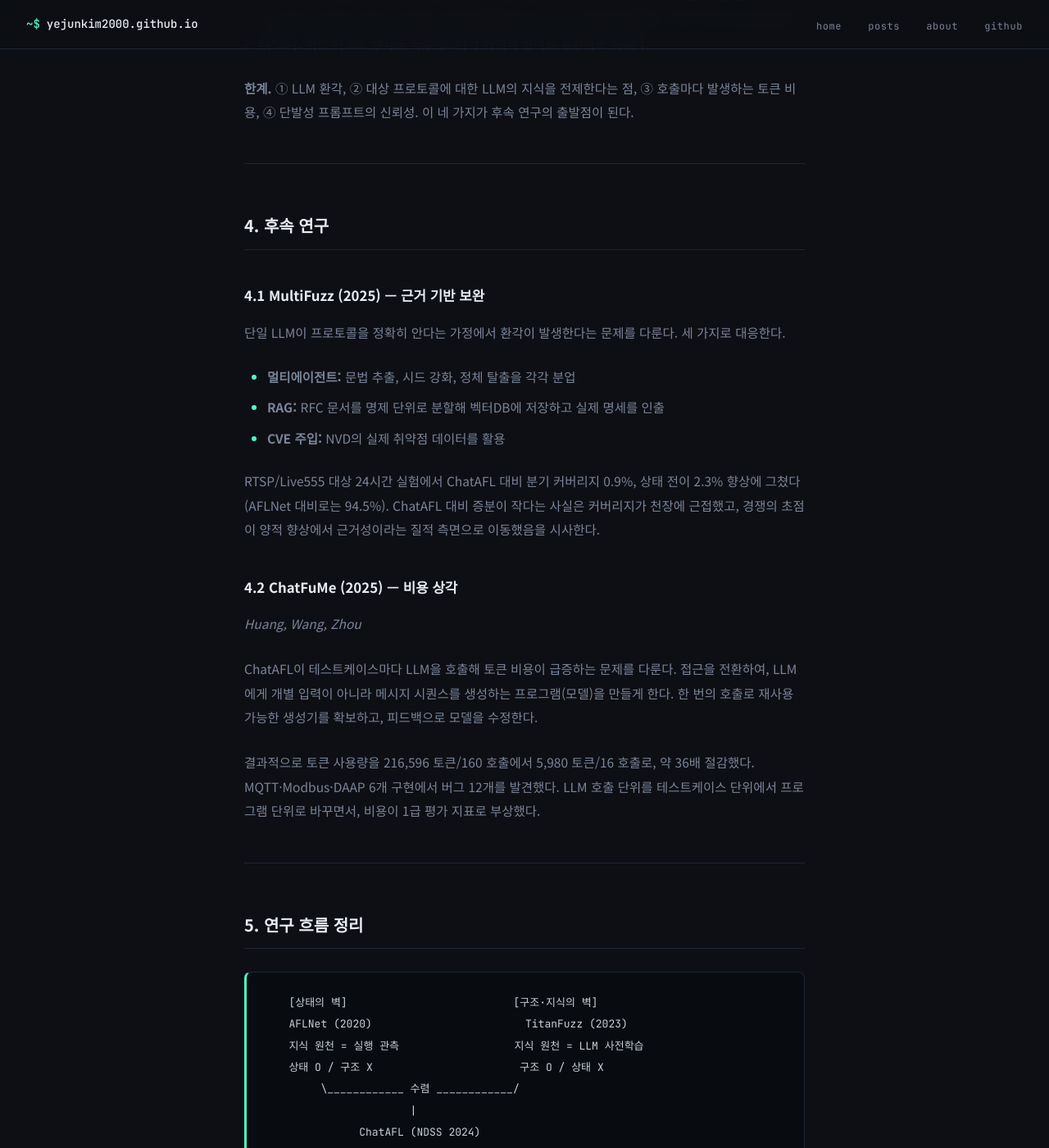
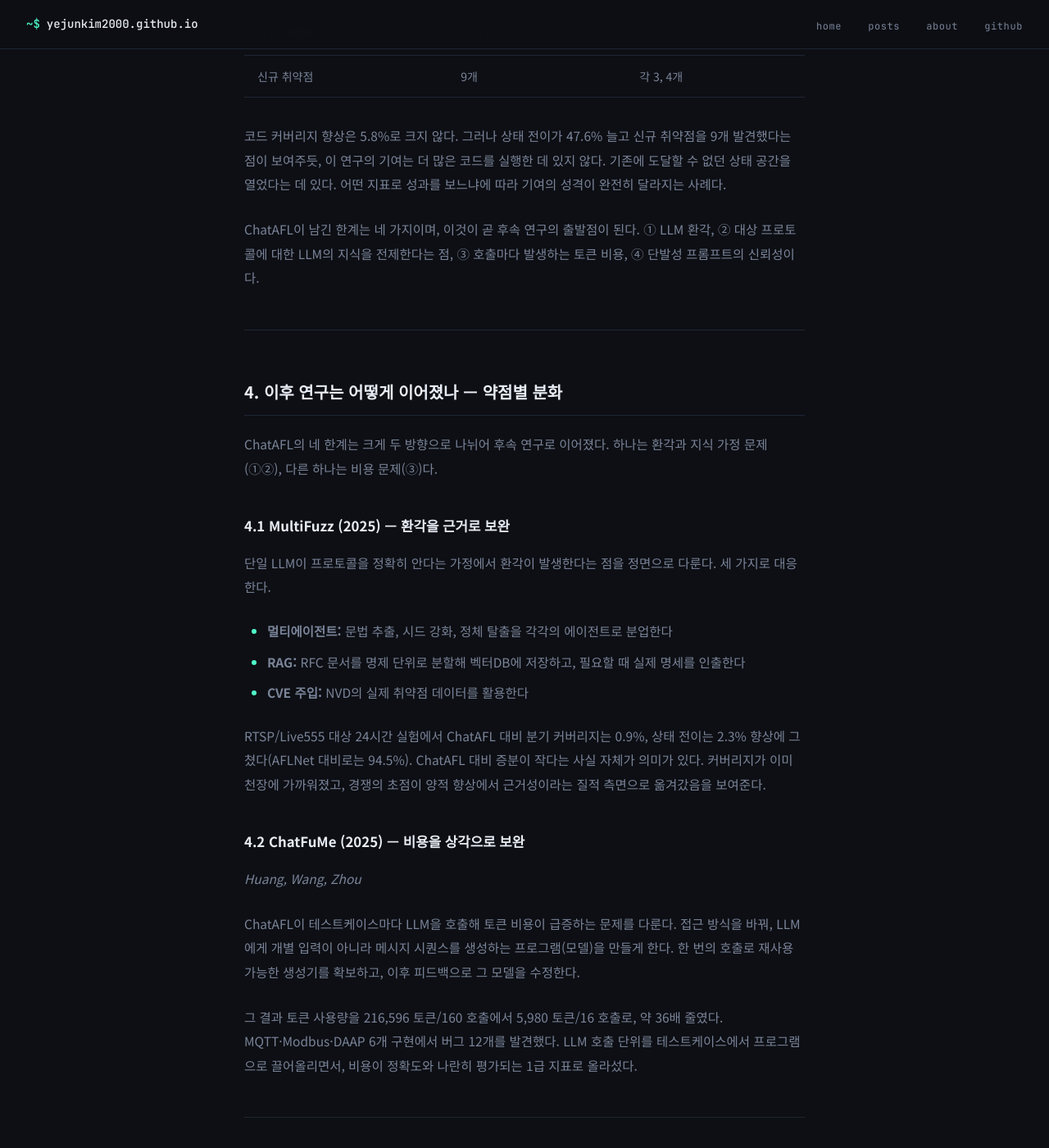
Before and after one commit to yejunkim2000/yejunkim2000.github.io, a Jekyll site: the page built from _posts/2026-06-30-llm-protocol-fuzzing-trend.md, in a window 1280 px wide and 1400 px high, scrolled down 3836 px. Shown: the whole window at 82% size. Built offline with Jekyll 4.4.1, drawn with Linux system fonts in a browser that asks for light colours; some of the changed text lies outside the part shown.

Commit message:
Update 2026-06-30-llm-protocol-fuzzing-trend.md

````diff
--- a/_posts/2026-06-30-llm-protocol-fuzzing-trend.md
+++ b/_posts/2026-06-30-llm-protocol-fuzzing-trend.md
@@ -7,79 +7,81 @@
 tags: [논문리뷰, 퍼징, 프로토콜퍼징, LLM, ChatAFL, AFLNet, NDSS, 소프트웨어보안]
 ---
 
-> 보안 컨퍼런스 NDSS 2024의 ChatAFL을 중심에 두고, 선행 연구 2편과 후속 연구 2편을 함께 정리한다. 프로토콜 퍼징의 지식 원천이 관측에서 LLM 사전학습으로, 다시 외부 문서 기반 근거로 이동하는 흐름을 다룬다.
+> 보안 컨퍼런스 NDSS 2024의 ChatAFL을 중심에 두고, 선행 연구 2편과 후속 연구 2편을 함께 읽으며 프로토콜 퍼징 분야의 연구 흐름을 정리했다. 이 문제가 왜 중요했고, 기존 연구는 무엇이 부족했으며, ChatAFL이 무엇을 해결했고, 이후 연구가 어떻게 이어졌는지를 따라간다.
 
 ---
 
 ## 다루는 논문
 
-| 구분 | 논문 | 발표 | 기여 |
-|------|------|------|------|
+| 구분 | 논문 | 발표 | 한 줄 위치 |
+|------|------|------|-----------|
 | 선행 ① | AFLNet | ICST 2020 | 명세 없이 상태를 학습하는 그레이박스 프로토콜 퍼저 |
 | 선행 ② | TitanFuzz | ISSTA 2023 | LLM을 입력 생성기로 사용 |
 | 중심 | ChatAFL | NDSS 2024 (Distinguished Paper) | 두 접근의 결합 |
 | 후속 ① | MultiFuzz | arXiv 2025 (preprint) | 환각 문제를 근거 기반으로 보완 |
 | 후속 ② | ChatFuMe | arXiv 2025 (preprint) | 토큰 비용 문제를 모델 합성으로 보완 |
 
-중심 논문은 보안 4대 학회(NDSS)의 Distinguished Paper다. 선행 두 편은 테스팅·소프트웨어공학 학회(ICST·ISSTA) 발표작이지만 각 접근의 시초다. 후속 두 편은 2025년 arXiv 프리프린트로 피어리뷰 전이며, 인용한 수치는 저자 주장이다.
+중심 논문 ChatAFL은 보안 4대 학회인 NDSS의 Distinguished Paper다. 선행 두 편은 테스팅·소프트웨어공학 학회(ICST·ISSTA) 발표작이지만 각각 상태기반 퍼징과 LLM 퍼징 계보의 시초여서 함께 다룬다. 후속 두 편은 2025년 arXiv 프리프린트로 아직 피어리뷰 전이며, 인용한 수치는 저자 주장이다.
 
 ---
 
-## 1. 문제 정의 — 프로토콜 퍼징의 두 가지 벽
+## 1. 왜 중요한 문제였나 — 프로토콜 퍼징의 두 가지 벽
 
-네트워크 프로토콜(RTSP, MQTT, FTP 등)을 사용하는 서버·IoT·미들웨어는 공격 표면이 넓지만, 퍼징을 어렵게 하는 두 가지 구조적 제약이 있다.
+네트워크 프로토콜(RTSP, MQTT, FTP 등)을 사용하는 서버·IoT·미들웨어는 공격 표면이 넓다. 그러나 이 영역의 퍼징은 두 가지 구조적 제약 때문에 오랫동안 어려웠다.
 
 **상태의 벽.** 프로토콜은 상태기계다. `LOGIN → SETUP → PLAY` 같은 순서를 지켜야 깊은 코드 경로에 도달한다. 단일 패킷을 무작위로 던지는 퍼저는 초기 상태에서 더 나아가지 못한다.
 
-**구조의 벽.** 메시지는 엄격한 문법을 갖는다. 무작위 변이는 파서 진입 단계에서 거부되어 실행 예산을 소모한다.
+**구조의 벽.** 메시지는 엄격한 문법을 갖는다. 무작위 변이는 파서 진입 단계에서 거부되어 실행 예산만 소모한다.
 
-여기에 더해, 기계가 읽을 수 있는 명세(spec)가 있으면 퍼징이 수월하지만 현실의 구현체에는 명세가 없다는 제약이 있다. 다섯 편의 논문은 모두 "명세 없는 환경에서 퍼징에 필요한 지식을 어디서 얻을 것인가"라는 질문에 대한 서로 다른 답이다.
+여기에 더해, 기계가 읽을 수 있는 명세가 있으면 퍼징이 수월하지만 현실의 구현체에는 명세가 없다는 제약이 깔려 있다. 이 글에서 다루는 다섯 편은 모두 "명세 없는 환경에서 퍼징에 필요한 지식을 어디서 얻을 것인가"라는 하나의 질문에 대한 서로 다른 답으로 읽을 수 있다.
 
 ---
 
-## 2. 선행 연구
+## 2. 기존 연구는 무엇이 부족했나 — 두 갈래의 선행 연구
 
-### 2.1 AFLNet (ICST 2020)
+### 2.1 AFLNet (ICST 2020) — 실행 관측에서 지식을 얻다
 
 *Pham, Böhme, Roychoudhury*
 
 상태기반 프로토콜을 위한 최초의 그레이박스(커버리지 피드백) 퍼저다. 세 가지 설계가 핵심이다.
 
-- pcap 캡처를 시드로 사용해 명세 의존성을 제거
-- 입력을 메시지 단위로 구조화하고 변이
-- 서버 응답 코드를 상태로 간주하여 상태기계를 역추론
+- pcap 캡처를 시드로 사용해 명세 의존성을 제거한다
+- 입력을 메시지 단위로 구조화하고 변이한다
+- 서버 응답 코드를 상태로 간주하여 상태기계를 역추론한다
 
-가장 중요한 기여는 알고리즘이 아니라 문제의 재정의다. 명세 대신 관측된 동작에서 상태를 학습한다는 접근을 제시했다.
+가장 중요한 기여는 알고리즘이 아니라 문제의 재정의다. 명세 대신 관측된 동작에서 상태를 학습한다는 발상을 처음 제시했다.
 
-**한계.** 시드에 없던 새로운 구조의 메시지를 합성하지 못하고(구조의 벽), 상태 해상도가 거칠며, 커버리지 정체 시 탈출 전략이 없다.
+다만 한계가 분명했다. 시드에 없던 새로운 구조의 메시지를 합성하지 못했고(구조의 벽이 그대로 남음), 상태 해상도가 거칠었으며, 커버리지가 정체됐을 때 빠져나올 전략이 없었다.
 
-### 2.2 TitanFuzz (ISSTA 2023)
+### 2.2 TitanFuzz (ISSTA 2023) — LLM에서 지식을 얻다
 
 *Deng, Xia, Peng, Yang, Zhang*
 
 LLM을 퍼징 입력 생성기로 직접 사용한 최초의 연구다. 생성형 모델(Codex)과 인필링 모델(InCoder)로 딥러닝 라이브러리의 입력을 생성·변이했다. TensorFlow에서 30.38%, PyTorch에서 50.84%의 커버리지 향상과 버그 65개(신규 44개)를 보고했다.
 
-핵심 통찰은 LLM이 입력 구조에 대한 지식을 이미 사전학습으로 보유하고 있다는 점이다.
+핵심 통찰은 LLM이 입력 구조에 대한 지식을 이미 사전학습으로 보유하고 있다는 점이다. AFLNet이 풀지 못한 구조의 벽을, LLM은 별도 학습 없이 넘을 수 있었다.
 
-**한계.** 무상태(stateless) 방식이다. 독립적인 프로그램 하나를 생성할 뿐, 상태 시퀀스 개념이 없다(상태의 벽).
+그러나 TitanFuzz는 무상태(stateless) 방식이었다. 독립적인 프로그램 하나를 통째로 생성할 뿐, 메시지 시퀀스라는 상태 개념이 없었다. 즉 AFLNet과 정반대 지점에 서 있었다.
 
-두 선행 연구는 상호 보완적이다. AFLNet은 상태를 다루지만 구조 합성이 약하고, TitanFuzz는 구조를 다루지만 상태 개념이 없다. 두 접근을 결합할 여지가 이 시점에 이미 존재했다.
+두 선행 연구를 나란히 놓으면 빈칸이 선명해진다. AFLNet은 상태를 다루지만 구조 합성이 약하고, TitanFuzz는 구조를 다루지만 상태가 없다. 한쪽의 강점이 다른 쪽의 약점을 정확히 채우는 형태였고, 두 접근을 결합할 여지가 이 시점에 이미 마련되어 있었다.
 
 ---
 
-## 3. 중심 연구 — ChatAFL (NDSS 2024)
+## 3. 중심 논문은 무엇을 해결했나 — ChatAFL (NDSS 2024)
 
 *Meng, Mirchev, Böhme, Roychoudhury (Distinguished Paper)*
 
-**목표.** 명세 없는 구현체에서 상태의 벽과 구조의 벽을 동시에 넘는다. AFLNet의 퍼징 골격에 TitanFuzz의 LLM 지식을 결합하는 전략을 취한다.
+ChatAFL의 목표는 명세 없는 구현체에서 상태의 벽과 구조의 벽을 동시에 넘는 것이다. 전략은 직관적이다. AFLNet의 퍼징 골격에 TitanFuzz의 LLM 지식을 결합한다. 두 선행 연구가 각자 풀던 절반씩을 한 시스템에 합친 것이다.
 
-**핵심 설계 — 역할 분담.** 퍼저는 실행·피드백 엔진을, LLM은 지식·계획 엔진을 담당한다. 퍼징 루프를 새로 설계하지 않고, 진행이 막히는 세 지점에서만 LLM을 호출한다.
+**핵심 아이디어 — 역할 분담.** 퍼저는 실행·피드백 엔진을, LLM은 지식·계획 엔진을 담당한다. 퍼징 루프 전체를 새로 설계하지 않고, 진행이 막히는 세 지점에서만 LLM을 호출한다.
 
 | 개입 지점 | 역할 | 대응하는 벽 |
 |---|---|---|
-| 문법 구성 | 메시지 타입별 문법 추출 후 구조 인지 변이 | 구조의 벽 |
+| 문법 구성 | 메시지 타입별 문법을 추출해 구조 인지 변이 | 구조의 벽 |
 | 시드 다양화 | 기록된 시퀀스의 메시지 다양성 확장 | 초기 시드 부족 |
-| 시퀀스 예측 | 정체 시 다음 메시지·상태 전이 예측 | 상태의 벽 |
+| 시퀀스 예측 | 정체 시 다음 메시지와 상태 전이 예측 | 상태의 벽 |
+
+문법 구성은 TitanFuzz가 보여준 구조 합성 능력을, 시퀀스 예측은 AFLNet이 부족했던 상태 탐색을 각각 담당한다. 선행 두 연구의 강점이 그대로 매핑된다.
 
 **평가 결과 (ProFuzzBench 기준)**
 
@@ -90,35 +92,37 @@
 | 코드 커버리지 | +5.8% | +6.7% |
 | 신규 취약점 | 9개 | 각 3, 4개 |
 
-코드 커버리지 향상은 5.8%로 크지 않다. 그러나 상태 전이 47.6% 증가와 신규 취약점 9개 발견이 보여주듯, 이 연구의 기여는 단순히 더 많은 코드를 실행한 것이 아니라 기존에 도달할 수 없던 상태 공간을 열었다는 데 있다. 어떤 지표로 성과를 측정하느냐가 기여의 성격을 결정하는 사례다.
+코드 커버리지 향상은 5.8%로 크지 않다. 그러나 상태 전이가 47.6% 늘고 신규 취약점을 9개 발견했다는 점이 보여주듯, 이 연구의 기여는 더 많은 코드를 실행한 데 있지 않다. 기존에 도달할 수 없던 상태 공간을 열었다는 데 있다. 어떤 지표로 성과를 보느냐에 따라 기여의 성격이 완전히 달라지는 사례다.
 
-**한계.** ① LLM 환각, ② 대상 프로토콜에 대한 LLM의 지식을 전제한다는 점, ③ 호출마다 발생하는 토큰 비용, ④ 단발성 프롬프트의 신뢰성. 이 네 가지가 후속 연구의 출발점이 된다.
+ChatAFL이 남긴 한계는 네 가지이며, 이것이 곧 후속 연구의 출발점이 된다. ① LLM 환각, ② 대상 프로토콜에 대한 LLM의 지식을 전제한다는 점, ③ 호출마다 발생하는 토큰 비용, ④ 단발성 프롬프트의 신뢰성이다.
 
 ---
 
-## 4. 후속 연구
+## 4. 이후 연구는 어떻게 이어졌나 — 약점별 분화
 
-### 4.1 MultiFuzz (2025) — 근거 기반 보완
+ChatAFL의 네 한계는 크게 두 방향으로 나뉘어 후속 연구로 이어졌다. 하나는 환각과 지식 가정 문제(①②), 다른 하나는 비용 문제(③)다.
 
-단일 LLM이 프로토콜을 정확히 안다는 가정에서 환각이 발생한다는 문제를 다룬다. 세 가지로 대응한다.
+### 4.1 MultiFuzz (2025) — 환각을 근거로 보완
 
-- **멀티에이전트:** 문법 추출, 시드 강화, 정체 탈출을 각각 분업
-- **RAG:** RFC 문서를 명제 단위로 분할해 벡터DB에 저장하고 실제 명세를 인출
-- **CVE 주입:** NVD의 실제 취약점 데이터를 활용
+단일 LLM이 프로토콜을 정확히 안다는 가정에서 환각이 발생한다는 점을 정면으로 다룬다. 세 가지로 대응한다.
 
-RTSP/Live555 대상 24시간 실험에서 ChatAFL 대비 분기 커버리지 0.9%, 상태 전이 2.3% 향상에 그쳤다(AFLNet 대비로는 94.5%). ChatAFL 대비 증분이 작다는 사실은 커버리지가 천장에 근접했고, 경쟁의 초점이 양적 향상에서 근거성이라는 질적 측면으로 이동했음을 시사한다.
+- **멀티에이전트:** 문법 추출, 시드 강화, 정체 탈출을 각각의 에이전트로 분업한다
+- **RAG:** RFC 문서를 명제 단위로 분할해 벡터DB에 저장하고, 필요할 때 실제 명세를 인출한다
+- **CVE 주입:** NVD의 실제 취약점 데이터를 활용한다
 
-### 4.2 ChatFuMe (2025) — 비용 상각
+RTSP/Live555 대상 24시간 실험에서 ChatAFL 대비 분기 커버리지는 0.9%, 상태 전이는 2.3% 향상에 그쳤다(AFLNet 대비로는 94.5%). ChatAFL 대비 증분이 작다는 사실 자체가 의미가 있다. 커버리지가 이미 천장에 가까워졌고, 경쟁의 초점이 양적 향상에서 근거성이라는 질적 측면으로 옮겨갔음을 보여준다.
+
+### 4.2 ChatFuMe (2025) — 비용을 상각으로 보완
 
 *Huang, Wang, Zhou*
 
-ChatAFL이 테스트케이스마다 LLM을 호출해 토큰 비용이 급증하는 문제를 다룬다. 접근을 전환하여, LLM에게 개별 입력이 아니라 메시지 시퀀스를 생성하는 프로그램(모델)을 만들게 한다. 한 번의 호출로 재사용 가능한 생성기를 확보하고, 피드백으로 모델을 수정한다.
+ChatAFL이 테스트케이스마다 LLM을 호출해 토큰 비용이 급증하는 문제를 다룬다. 접근 방식을 바꿔, LLM에게 개별 입력이 아니라 메시지 시퀀스를 생성하는 프로그램(모델)을 만들게 한다. 한 번의 호출로 재사용 가능한 생성기를 확보하고, 이후 피드백으로 그 모델을 수정한다.
 
-결과적으로 토큰 사용량을 216,596 토큰/160 호출에서 5,980 토큰/16 호출로, 약 36배 절감했다. MQTT·Modbus·DAAP 6개 구현에서 버그 12개를 발견했다. LLM 호출 단위를 테스트케이스 단위에서 프로그램 단위로 바꾸면서, 비용이 1급 평가 지표로 부상했다.
+그 결과 토큰 사용량을 216,596 토큰/160 호출에서 5,980 토큰/16 호출로, 약 36배 줄였다. MQTT·Modbus·DAAP 6개 구현에서 버그 12개를 발견했다. LLM 호출 단위를 테스트케이스에서 프로그램으로 끌어올리면서, 비용이 정확도와 나란히 평가되는 1급 지표로 올라섰다.
 
 ---
 
-## 5. 연구 흐름 정리
+## 5. 다섯 편의 연구 흐름
 
 ```
    [상태의 벽]                          [구조·지식의 벽]
@@ -133,33 +137,42 @@
         +-------------+--------------+
    MultiFuzz                      ChatFuMe
    멀티에이전트 + RAG + CVE        모델 합성, 토큰 36배 감소
-   양 -> 질 (근거성)               정확도 -> 비용
+   환각 -> 근거                    비용 -> 상각
 ```
 
-두 독립적 접근이 ChatAFL에서 수렴한 뒤, 각 약점에 따라 다시 분화하는 구조다. 통합 논문 이후 정제 단계로 접어드는 전형적 패턴이다.
+서로 반대편에서 출발한 두 접근이 ChatAFL에서 한 점으로 수렴한 뒤, 그 약점에 따라 다시 두 갈래로 분화한다. 통합 논문이 나온 다음 정제 단계로 접어드는 전형적인 흐름이다.
 
 ---
 
-## 6. 관찰되는 동향
+## 6. 분야를 관통하는 트렌드
 
-1. **지식 원천의 이동.** 관측(AFLNet) → LLM 내부 지식(ChatAFL) → 외부 문서·CVE(MultiFuzz)로 지식의 출처가 세 번 바뀌었다.
-2. **LLM 호출 단위의 확대.** 테스트케이스 단위에서 프로그램 단위로(ChatFuMe). 토큰 수가 평가 표에 등장하기 시작했다.
-3. **환각 대응 = 그라운딩.** 단일 프롬프트에서 멀티에이전트와 RAG로 이동. 생성 결과를 신뢰하지 않고 인출·검증하는 방향이다.
-4. **평가지표 포화.** 후속 연구의 커버리지 증분이 ChatAFL 대비 약 1%에 그치며 ProFuzzBench가 천장에 도달했다. 퍼징 평가 방법론 논의(Klees 2018, SoK 2024)와 직결되며, 버그·CVE 발견과 비용 효율이 새 지표로 채택되고 있다.
-5. **퍼저 정체성의 재정의.** 변이기였던 퍼저가 실행·피드백 엔진으로, LLM이 지식·계획 엔진으로 분리됐다. ChatAFL이 그 원형이다.
+다섯 편을 나란히 놓고 보면, 개별 논문만 봐서는 드러나지 않는 몇 가지 흐름이 보인다.
+
+**지식 원천이 계속 이동한다.** 실행 관측(AFLNet) → LLM 내부 지식(ChatAFL) → 외부 문서와 CVE(MultiFuzz)로 "지식을 어디서 끌어오나"의 답이 세 번 바뀌었다. 퍼징의 지능이 점점 외부의 검증 가능한 출처로 옮겨가고 있다.
+
+**LLM 호출 단위가 굵어진다.** 테스트케이스 단위에서 프로그램 단위로(ChatFuMe). 동시에 토큰 수가 평가 표에 정식으로 등장하기 시작했다. 비용이 더 이상 부차적 고려사항이 아니다.
+
+**환각 대응이 그라운딩으로 수렴한다.** 단일 프롬프트에서 멀티에이전트와 RAG로 옮겨가며, LLM의 출력을 그대로 믿지 않고 외부 명세로 인출·검증하는 방향이 자리잡고 있다.
+
+**평가지표가 포화에 다다랐다.** 후속 연구의 커버리지 증분이 ChatAFL 대비 약 1%에 그치며 ProFuzzBench가 한계에 도달했다. 이는 퍼징 평가 방법론에 대한 기존 논의(Klees 2018, SoK 2024)와 직결되며, 버그·CVE 발견 수와 비용 효율이 새로운 지표로 채택되는 배경이 된다.
+
+**퍼저의 정체성이 재정의됐다.** 한때 변이기에 불과했던 퍼저가 실행·피드백 엔진으로, LLM이 지식·계획 엔진으로 역할이 분리됐다. ChatAFL이 그 원형을 제시했다.
 
 ---
 
-## 7. 전망
+## 7. 앞으로의 방향에 대한 생각
 
-- **비용 상각의 주류화.** 모델·프로그램 합성과 소형 로컬 모델 증류. 실무 병목이 정확도보다 토큰·지연 비용에 있기 때문이다.
-- **그라운딩의 폐루프화.** 현재 RAG는 입력 측(RFC를 프롬프트로)에 적용된다. 다음 단계는 출력 측 검증이다. LLM이 생성한 메시지를 실제 서버 응답·파서 피드백으로 즉시 반증해 환각을 자동 폐기하는 구조다.
-- **에이전트형 자율 퍼징.** 가설·테스트·학습 루프를 자율적으로 수행하는 에이전트. Big Sleep, DARPA AIxCC 흐름과 합류할 가능성이 있다.
-- **멀티모달 명세 융합.** RFC 텍스트, pcap 트래픽, 소스 코드, CVE를 함께 입력으로 받는 모델.
-- **벤치마크 재정의.** ProFuzzBench 포화와 데이터 누수(사전학습이 대상 CVE를 이미 학습한 문제)로 인해, 견고하고 비용을 정규화한 벤치마크가 필요하다.
-- **이중 용도 문제.** 동일 기법이 방어 측에서는 자동 결함 발견, 공격 측에서는 자동 익스플로잇 정찰로 쓰인다. 특히 CVE 그라운딩은 오용 시 무기화가 쉬워 책임 공개와 레이트리밋이 규범으로 부상하고 있다.
+이 흐름을 따라가다 보면 분야가 향할 곳이 어느 정도 그려진다.
 
-ChatAFL은 LLM 기반 프로토콜 퍼징의 실현 가능성을 입증했다. 이후 연구의 초점은 비용 효율성, 근거성, 자율성으로 옮겨가고 있다.
+첫째, **비용 상각이 주류가 될 것으로 본다.** ChatFuMe식 모델 합성과 소형 로컬 모델 증류가 결합하는 방향이다. 실무에서 진짜 병목은 정확도가 아니라 토큰 비용과 응답 지연이기 때문이다. 이미 토큰 수가 평가 지표에 들어온 이상, 이 압력은 더 커질 것이다.
+
+둘째, **그라운딩이 입력 측에서 출력 측으로 확장될 것으로 본다.** 지금의 RAG는 RFC를 프롬프트에 넣는 입력 측 보강에 머물러 있다. 다음 단계는 LLM이 생성한 메시지를 실제 서버 응답이나 파서 피드백으로 즉시 반증해 환각을 자동으로 폐기하는 출력 측 검증이다. 생성과 검증을 퍼저 루프 내부에서 닫는 구조가 자연스러운 수순이다.
+
+셋째, **자율 에이전트형 퍼징과 합류할 가능성이 높다.** 가설을 세우고 테스트하고 학습하는 루프를 스스로 도는 에이전트가 등장한다면, 프로토콜 퍼징은 그 안의 한 모듈이 될 것이다. Google Big Sleep이나 DARPA AIxCC 같은 자율 취약점 발견 흐름과 맞닿는 지점이다.
+
+다만 한 가지 짚어둘 것은 이중 용도 문제다. 같은 기법이 방어 측에서는 자동 결함 발견 도구가 되지만, 공격 측에서는 자동 익스플로잇 정찰 도구가 된다. 특히 CVE를 직접 주입하는 그라운딩은 오용 시 무기화가 쉽다. 기술이 성숙할수록 책임 있는 공개와 사용 제한이 함께 논의되어야 한다.
+
+ChatAFL은 LLM으로 프로토콜 퍼징이 가능하다는 것을 입증했다. 그 이후의 연구가 향하는 곳은 더 싸고, 더 믿을 수 있고, 더 자율적인 퍼저다.
 
 ---
 
````
